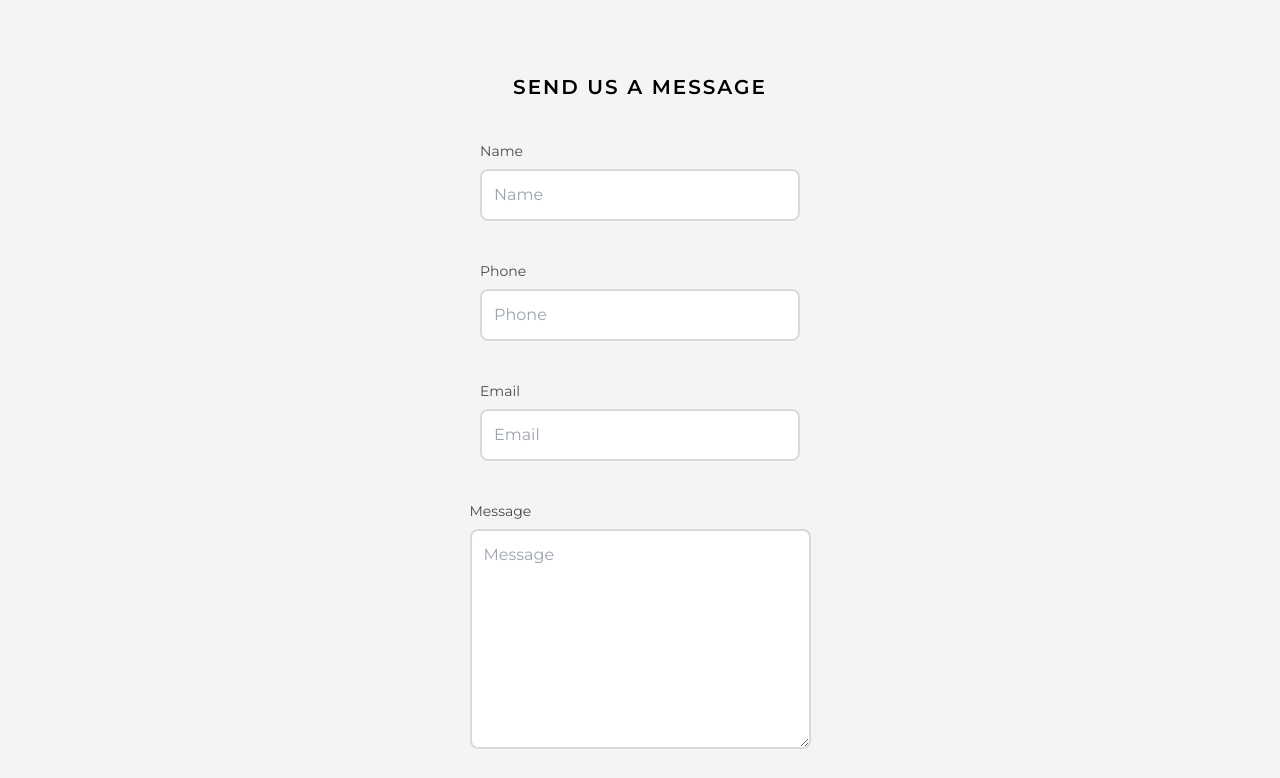
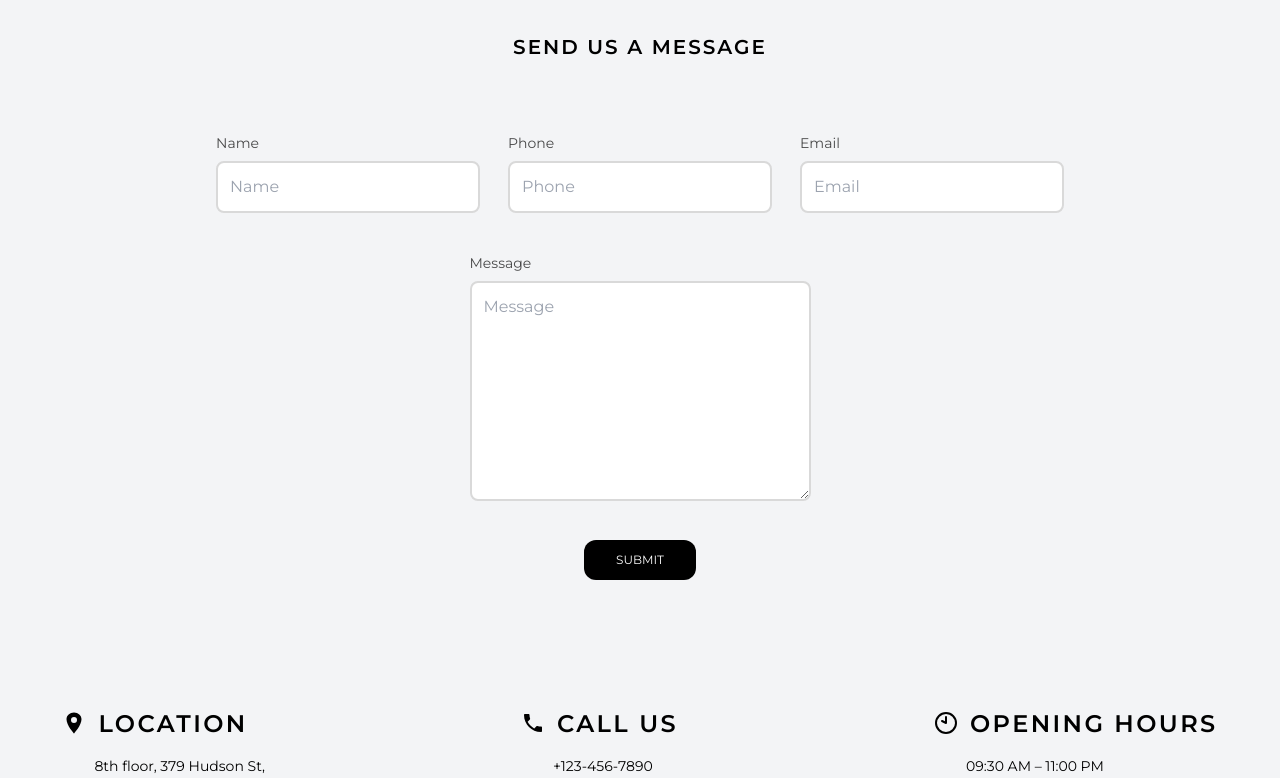
Before and after one commit to rehan-adi/next_restaurant_app, a Next.js app: page /Contact in a window 1280 px wide. Shown: the part 1240-2018 px from the top of the page. Built offline with nearby package versions, Linux system fonts and the light colour scheme.

Commit message:
Responsive Update

```diff
--- a/src/app/Contact/page.jsx
+++ b/src/app/Contact/page.jsx
@@ -12,10 +12,11 @@ function page() {
   return (
     <div className='min-h-screen montserrat-font w-auto'>
          <div className='h-[75vh] flex justify-center items-center w-auto contact-img'>
-         <h1 className='text-4xl mt-6 text-white montserrat-font tracking-widest font-bold'>CONTACT</h1>
+         <h1 className=' lg:text-5xl text-4xl mt-6 text-white montserrat-font tracking-widest font-bold'>CONTACT</h1>
          </div>
          <div className='flex justify-center items-center mt-16'>
          <iframe
+         className='lg:w-[80vw] lg:h-[60vh]'
           title="Google Maps"
           src="https://www.google.com/maps/embed?pb=!1m18!1m12!1m3!1d12370371.792462902!2d2.124175805707276!3d40.80356989527924!2m3!1f0!2f0!3f0!3m2!1i1024!2i768!4f13.1!3m3!1m2!1s0x12d4fe82448dd203%3A0xe22cf55c24635e6f!2sItaly!5e0!3m2!1sen!2sin!4v1705746424441!5m2!1sen!2sin"
           width="350px"
@@ -26,32 +27,32 @@ function page() {
           referrerPolicy="no-referrer-when-downgrade"
         ></iframe>
          </div>
-         <divv className='flex justify-center h-[230vh] w-auto bg-gray-100 flex-col items-center'>
+         <div className='flex justify-center h-[230vh] lg:h-[130vh] w-auto bg-gray-100 flex-col items-center'>
               <div>
-                   <h1 className='text-xl tracking-widest font-semibold'>SEND US A MESSAGE</h1>
+                   <h1 className='text-xl tracking-widest lg:mb-8 lg:mt-4 font-semibold'>SEND US A MESSAGE</h1>
               </div>
-              <div className='flex mt-10 flex-col gap-10 justify-center items-center'>
+              <div className='flex mt-10 flex-col gap-10 lg:gap-7 lg:flex-row justify-center items-center'>
                     <div>
                     <p className='text-sm mb-2 opacity-70'>Name</p>
-                      <input type="text" className='py-3 pr-28 outline-none pl-3 border-2 border-[#d9d9d9] rounded-lg' placeholder='Name' />
+                      <input type="text" className=' lg:pr-14 py-3 pr-28 outline-none pl-3 border-2 border-[#d9d9d9] rounded-lg' placeholder='Name' />
                     </div>
                      <div>
                      <p className='text-sm mb-2 opacity-70'>Phone</p>
-                      <input type="text" className='py-3 outline-none pr-28 pl-3 border-2 border-[#d9d9d9] rounded-lg' placeholder='Phone' />
+                      <input type="text" className='py-3 lg:pr-14 outline-none pr-28 pl-3 border-2 border-[#d9d9d9] rounded-lg' placeholder='Phone' />
                      </div>
                     <div>
                     <p className='text-sm mb-2 opacity-70'>Email</p>
-                      <input type="text" className='py-3 outline-none pr-28 pl-3 border-2 border-[#d9d9d9] rounded-lg' placeholder='Email' />
+                      <input type="text" className='py-3 lg:pr-14 outline-none pr-28 pl-3 border-2 border-[#d9d9d9] rounded-lg' placeholder='Email' />
                     </div>
                   </div>
                   <div className='mt-10'>
                   <p className='text-sm mb-2 opacity-70'>Message</p>
-                    <textarea  className='border-2 p-3 outline-none rounded-lg border-[#d9d9d9] ' placeholder='Message' name="" id="" cols="33" rows="8"></textarea>
+                    <textarea  className='border-2 p-3 outline-none rounded-lg border-[#d9d9d9]' placeholder='Message' name="" id="" cols="33" rows="8"></textarea>
                     </div>
                     <div className='flex justify-center items-center mt-4'>
                   <button className='bg-black text-white mt-4 px-8 py-3 text-xs montserrat-font rounded-xl'>SUBMIT</button>
                   </div>
-                  <div className='flex flex-col items-start justify-center gap-20 mt-32 mb-8'>
+                  <div className='flex flex-col lg:flex-row lg:gap-64 items-start justify-center gap-20 mt-32 mb-8'>
                       <div>
                          <h1 className='text-2xl font-semibold tracking-widest'><IoLocationSharp className='inline-block mb-1 mr-3'/>LOCATION</h1>
                          <p className='mt-4 ml-8 text-sm'>8th floor, 379 Hudson St, <br /> New York, NY 10018</p>
@@ -66,7 +67,7 @@ function page() {
                          <p className='mt-4 text-sm ml-8 '>09:30 AM – 11:00 PM <br /><span className=''>Every Day</span></p>
                       </div>
                   </div>
-         </divv>
+         </div>
     </div>
   )
 }
```
Also changed, not shown: src/app/globals.css (line endings or trailing spaces).
